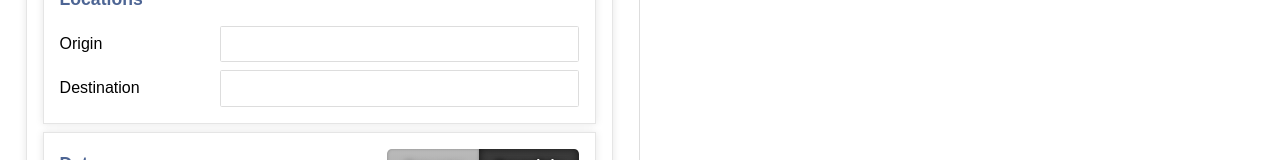
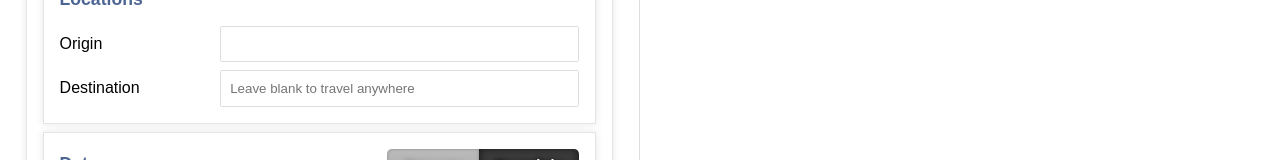
Before and after one commit to marticongost/uss-test-harness, a Next.js app: page / in a window 1280 px wide. Shown: the part 246-406 px from the top of the page. Built offline with nearby package versions, Linux system fonts and the light colour scheme.

Commit message:
Added a placeholder to indicate a blank destination equates to Anywhere

```diff
--- a/modules/uss-form-schema.js
+++ b/modules/uss-form-schema.js
@@ -52,7 +52,9 @@ export const formSchema = [
           new Field({
             name: "destination",
             label: "Destination",
-            input: DestinationAutocomplete,
+            input: (
+              <DestinationAutocomplete placeholder="Leave blank to travel anywhere" />
+            ),
           }),
         ],
       }),
```
